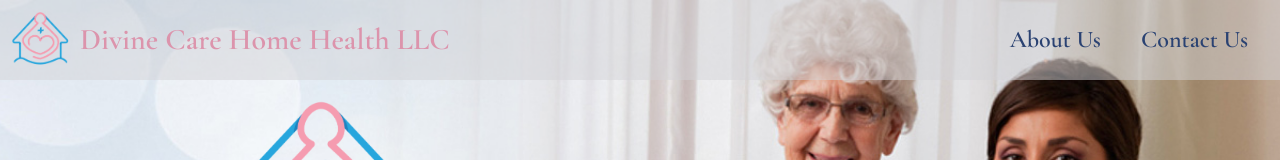
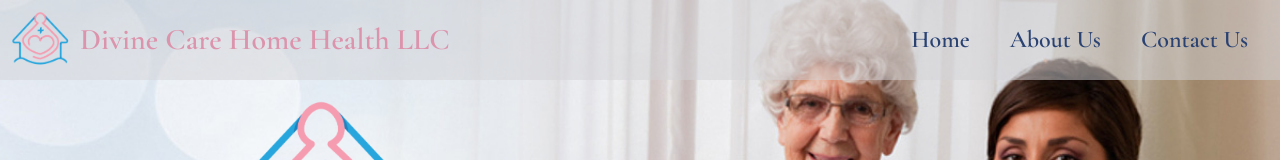
Before and after one commit to chacuzzzi/chacuzzzi.github.io, a React (Create React App) app in the folder client/: page / in a window 1280 px wide. Shown: the top 160 px of the page. Built offline with nearby package versions, Linux system fonts and the light colour scheme.

Commit message:
Add Home to navbar and fix bug w/ Home on navbar dropdown

```diff
--- a/client/src/Components/Navbar.jsx
+++ b/client/src/Components/Navbar.jsx
@@ -42,6 +42,7 @@ function HomeNavbar({ handleNavigation, menuOpen, toggleMenu }) {
           </div>
 
           <ul className='lg:flex space-x-10 list-none text-2xl font-semibold px-8 hidden'>
+            <li className='hover:cursor-pointer hover:text-pinkTheme' onClick={() => handleNavigation('/')}>Home</li>
             <li className='hover:cursor-pointer hover:text-pinkTheme' onClick={() => handleNavigation('/about')}>About Us</li>
             <li className='hover:cursor-pointer hover:text-pinkTheme' onClick={() => handleNavigation('/contact')}>Contact Us</li>
           </ul>
@@ -90,6 +91,7 @@ function DefaultNavbar({ handleNavigation, menuOpen, toggleMenu }) {
 
       <div>
         <ul className={`lg:hidden m-0 flex flex-col list-none text-xl font-semibold px-8 text-right text-white ${menuOpen ? 'block' : 'hidden'}`}>
+          <li className='hover:cursor-pointer hover:text-pinkTheme' onClick={() => handleNavigation('/')}>Home</li>
           <li className='hover:cursor-pointer hover:text-pinkTheme' onClick={() => handleNavigation('/about')}>About Us</li>
           <li className='hover:cursor-pointer hover:text-pinkTheme' onClick={() => handleNavigation('/contact')}>Contact Us</li>
         </ul>
```
